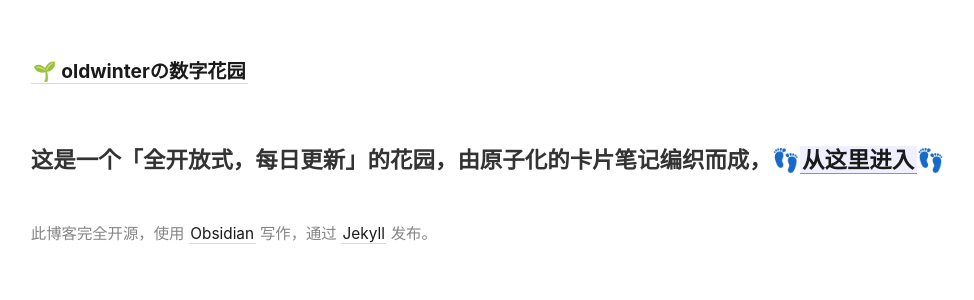
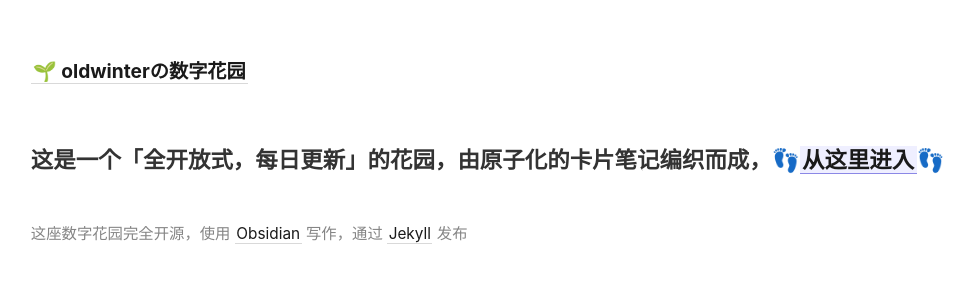
Before and after one commit to oldwinter/dg, a Jekyll site: the page built from _pages/index.md, in a window 1280 px wide. Shown: the top 300 px of the page, without its empty margins (46-1020 px from the left). Built offline with Jekyll 4.4.1, drawn with Linux system fonts in a browser that asks for light colours.

```diff
--- a/_includes/footer.html
+++ b/_includes/footer.html
@@ -1 +1 @@
-此博客完全开源，使用 <a class="internal-link" href="https://github.com/oldwinter/knowledge-garden" target="_blank">Obsidian</a> 写作，通过 <a class="internal-link" href="https://github.com/oldwinter/dg" target="_blank">Jekyll</a> 发布。
+这座数字花园完全开源，使用 <a class="internal-link" href="https://github.com/oldwinter/knowledge-garden" target="_blank">Obsidian</a> 写作，通过 <a class="internal-link" href="https://github.com/oldwinter/dg" target="_blank">Jekyll</a> 发布
```
